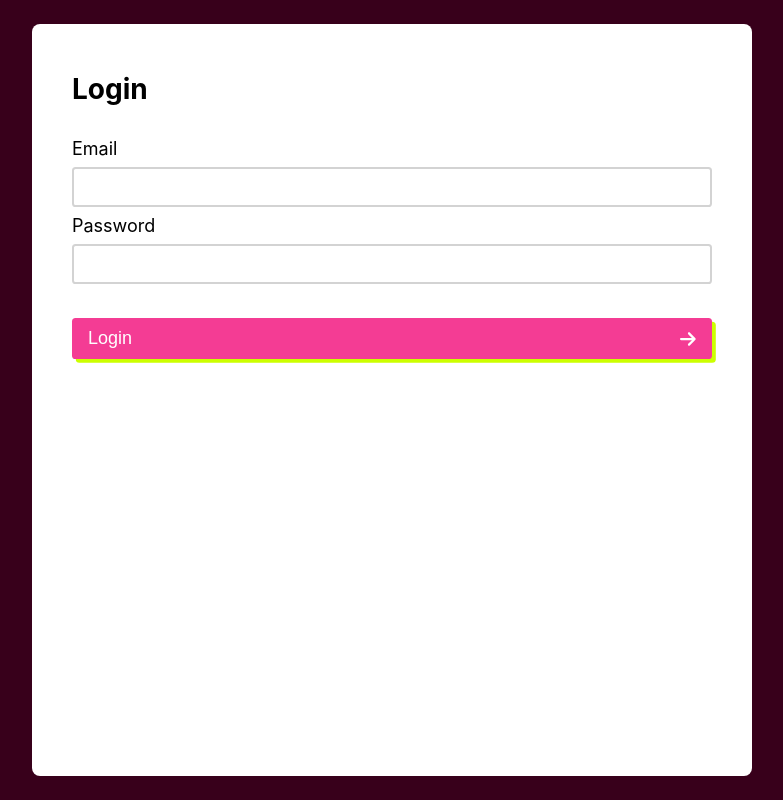
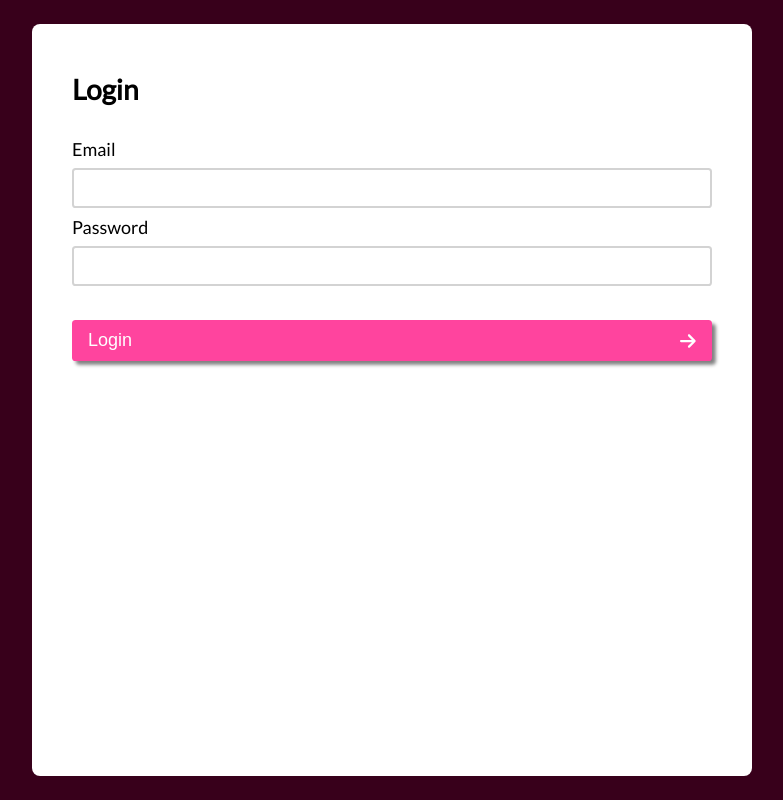
Before and after one commit to weu2/app, a React (Create React App) app in the folder frontend/: page /login in a window 1280 px wide. Shown: the whole page, without its empty margins (248-1031 px from the left). Built offline with nearby package versions, Linux system fonts and the light colour scheme.

Commit message:
Update fonts and colors to match style guide v2

```diff
--- a/frontend/public/index.html
+++ b/frontend/public/index.html
@@ -3,6 +3,10 @@
 	<head>
 		<meta charset="utf-8" />
 		<link rel="icon" href="%PUBLIC_URL%/favicon.ico" />
+		<link rel="preconnect" href="https://fonts.googleapis.com" />
+		<link rel="preconnect" href="https://fonts.gstatic.com" crossorigin />
+		<link href="https://fonts.googleapis.com/css2?family=Lato" rel="stylesheet" />
+		<link href="https://fonts.googleapis.com/css2?family=Barlow+Condensed" rel="stylesheet" />
 		<meta name="viewport" content="width=device-width, initial-scale=1" />
 		<meta name="theme-color" content="#000000" />
 		<meta
@@ -24,7 +28,7 @@
 			work correctly both with client-side routing and a non-root public URL.
 			Learn how to configure a non-root public URL by running `npm run build`.
 		-->
-		<title>WeU Official</title>
+		<title>WeU App</title>
 	</head>
 	<body>
 		<noscript>You need to enable JavaScript to run this app.</noscript>
--- a/frontend/src/Pages/Home.css
+++ b/frontend/src/Pages/Home.css
@@ -7,7 +7,7 @@
 .Home-Content {
 	align-items: center;
 	background-image: linear-gradient(var(--bg-green), var(--bg-pink) 20%, var(--bg-pink) 80%, var(--bg-green));
-	box-shadow: inset 0 0 3vmin 1.5vmin var(--logo-shadow);
+	box-shadow: inset 0 0 3vmin 1.5vmin var(--hi-vis);
 	color: var(--aggressive-pink);
 	display: flex;
 	flex-direction: column;
@@ -17,7 +17,7 @@
 }
 
 .Home-Logo {
-	filter: drop-shadow(calc(3px + 0.5vmin) calc(3px + 0.5vmin) var(--logo-shadow));
+	filter: drop-shadow(calc(3px + 0.5vmin) calc(3px + 0.5vmin) var(--hi-vis));
 	margin-bottom: 2vmin;
 	width: calc(5px + 28vmin);
 }
@@ -27,7 +27,7 @@
 }
 
 .Home-LogoContainer {
-	filter: drop-shadow(calc(5px + 0.4vmin) calc(5px + 0.4vmin) var(--logo-shadow));
+	filter: drop-shadow(calc(5px + 0.4vmin) calc(5px + 0.4vmin) var(--hi-vis));
 }
 
 .Home-Link, .Home-Logo, .Home p, .Home-Button {
@@ -39,7 +39,7 @@
 }
 
 .Home-Logo:hover {
-	filter: drop-shadow(0 0 var(--gamer-green));
+	filter: drop-shadow(0 0 var(--hi-vis));
 }
 
 .Home-Button {
@@ -47,7 +47,7 @@
 	font-size: calc(5px + 2vmin);
 	margin: 1vmin;
 	padding: calc(2px + 1.5vmin) calc(6px + 2vmin);
-	box-shadow: 0 calc(2px + 0.2vmin) var(--logo-shadow);
+	box-shadow: 0 calc(2px + 0.2vmin) var(--hi-vis);
 }
 
 @keyframes App-wii-spin {
--- a/frontend/src/Pages/Login.jsx
+++ b/frontend/src/Pages/Login.jsx
@@ -54,7 +54,7 @@ class Login extends React.Component {
 								onChange={e => this.setState({ password: e.target.value })}
 							/>
 						</div>
-						<button className="btn btn-primary btn-bevel Register-SubmitButton" type="submit">
+						<button className="btn btn-primary btn-shadow Register-SubmitButton" type="submit">
 							Login<FontAwesomeIcon icon={faArrowRight} />
 						</button>
 					</form>
--- a/frontend/src/Pages/Register.jsx
+++ b/frontend/src/Pages/Register.jsx
@@ -47,13 +47,13 @@ class Register extends React.Component {
 						<h2>I am a...</h2>
 						<button
 							onClick={() => this.setState({ type: "customer", page: this.state.page + 1 })}
-							className="btn btn-primary btn-bevel Register-CategoryButton"
+							className="btn btn-primary btn-shadow Register-CategoryButton"
 						>
 							Customer<FontAwesomeIcon icon={faArrowRight} />
 						</button>
 						<button
 							onClick={() => this.setState({ type: "professional", page: this.state.page + 1 })}
-							className="btn btn-primary btn-bevel Register-CategoryButton"
+							className="btn btn-primary btn-shadow Register-CategoryButton"
 						>
 							Service Professional<FontAwesomeIcon icon={faArrowRight} />
 						</button>
@@ -97,7 +97,7 @@ class Register extends React.Component {
 									onChange={e => this.setState({ password: e.target.value })}
 								/>
 							</div>
-							<button className="btn btn-primary btn-bevel Register-SubmitButton" type="submit">
+							<button className="btn btn-primary btn-shadow Register-SubmitButton" type="submit">
 								Submit<FontAwesomeIcon icon={faArrowRight} />
 							</button>
 						</div>
--- a/frontend/src/index.css
+++ b/frontend/src/index.css
@@ -1,26 +1,27 @@
 /* Global website colors, access with var(--aggressive-pink) */
 :root {
 	--aggressive-pink: #FF449E;
+	--bonk-pink: #C13779;
 	--gamer-green: #3DEC00;
+	--hi-vis: #CCFF00;
 	--stock-standard: #FFFFFF;
 	--bussin-black: #000000;
 
-	--logo-shadow: #CCFF00;
 	--bg-pink: #38001B;
 	--bg-green: #1E7000;
 
-	--btn-primary: #F43C94;
-	--btn-primary-hover: var(--aggressive-pink);
+	--btn-primary: var(--aggressive-pink);
+	--btn-primary-active: var(--bonk-pink);
 	--btn-primary-text: var(--stock-standard);
 
 	--btn-secondary: var(--gamer-green);
-	--btn-secondary-hover: var(--logo-shadow);
+	--btn-secondary-active: var(--hi-vis);
 	--btn-secondary-text: var(--bussin-black);
 }
 
 body {
 	margin: 0;
-	font-family: -apple-system, BlinkMacSystemFont, "Segoe UI", "Roboto", "Oxygen", "Ubuntu", "Cantarell", "Fira Sans", "Droid Sans", "Helvetica Neue", sans-serif;
+	font-family: "Lato", -apple-system, BlinkMacSystemFont, "Segoe UI", "Roboto", "Oxygen", "Ubuntu", "Cantarell", "Fira Sans", "Droid Sans", "Helvetica Neue", sans-serif;
 	-webkit-font-smoothing: antialiased;
 	-moz-osx-font-smoothing: grayscale;
 }
@@ -54,17 +55,13 @@ code {
 	color: var(--btn-primary-text);
 }
 
-.btn-primary:hover {
-	background-color: var(--btn-primary-hover);
+.btn-primary.btn-shadow {
+	box-shadow: calc(3px + 0.1vmin) calc(3px + 0.1vmin) calc(3px + 0.1vmin) gray;
 }
 
-.btn-primary.btn-bevel {
-	box-shadow: calc(3px + 0.1vmin) calc(3px + 0.1vmin) var(--logo-shadow);
-}
-
-.btn-primary.btn-bevel:active {
-	transform: scale(1.01);
-	box-shadow: 0 0 var(--gamer-green);
+.btn-primary.btn-shadow:active {
+	background-color: var(--btn-primary-active);
+	box-shadow: 0 0 gray;
 }
 
 .btn-secondary {
@@ -72,16 +69,12 @@ code {
 	color: var(--btn-secondary-text);
 }
 
-.btn-secondary:hover {
-	background-color: var(--btn-secondary-hover);
+.btn-secondary.btn-shadow {
+	box-shadow: calc(3px + 0.1vmin) calc(3px + 0.1vmin) calc(3px + 0.1vmin) gray;
 }
 
-.btn-secondary.btn-bevel {
-	box-shadow: calc(3px + 0.1vmin) calc(3px + 0.1vmin) var(--aggressive-pink);
-}
-
-.btn-secondary.btn-bevel:active {
-	transform: scale(1.01);
+.btn-secondary.btn-shadow:active {
+	background-color: var(--btn-secondary-active);
 	box-shadow: 0 0 var(--aggressive-pink);
 }
 
```
